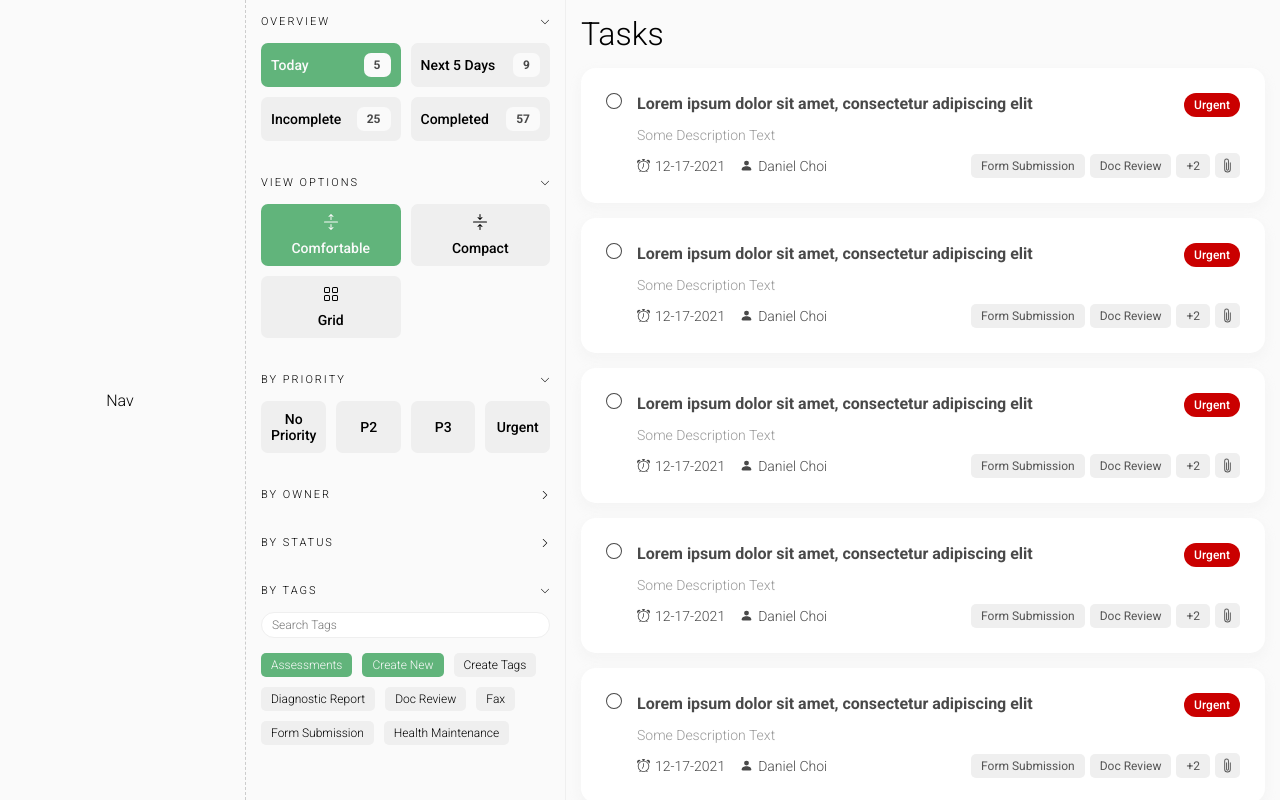
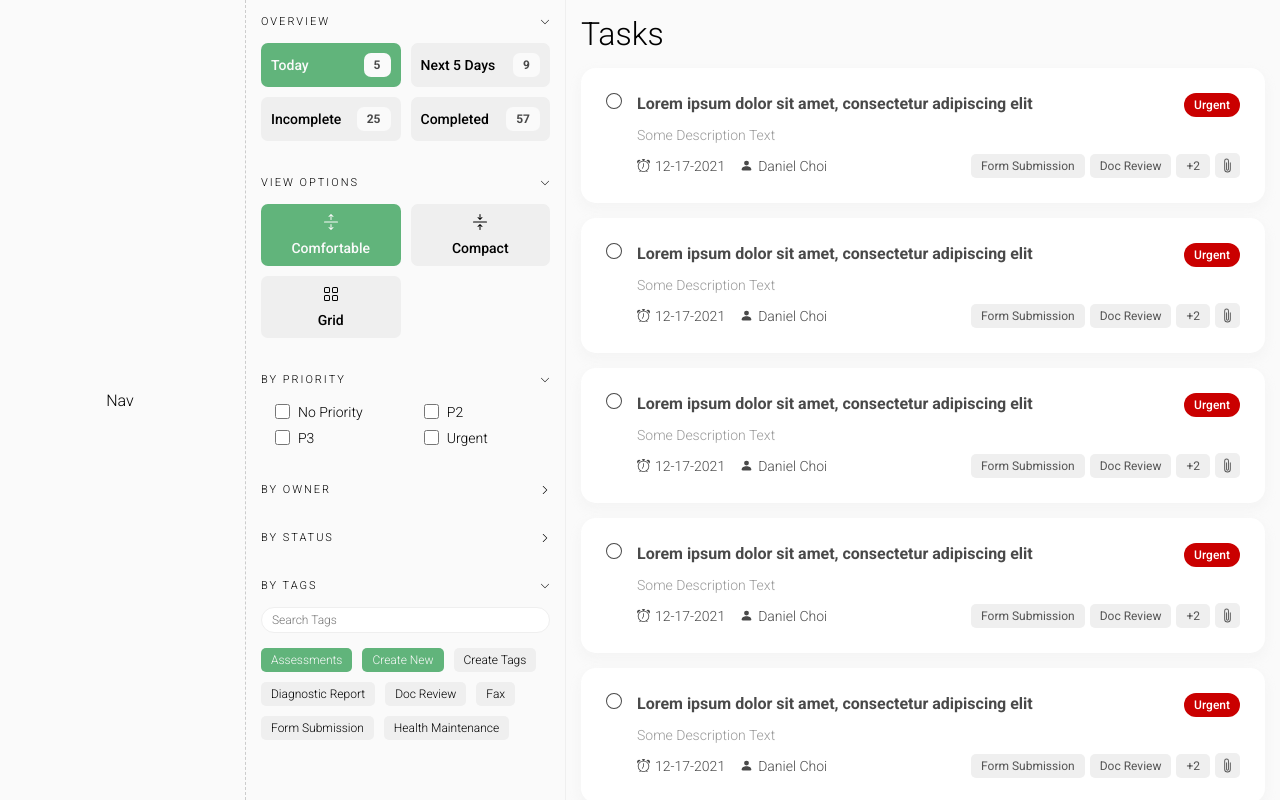
Before and after one commit to dchoi87/akute-health, a React (Create React App) app: page / in a window 1280 px wide. Built offline with nearby package versions, Linux system fonts and the light colour scheme.

Commit message:
Switch Button for Checkbox

```diff
--- a/src/components/tasks/Priority.js
+++ b/src/components/tasks/Priority.js
@@ -1,10 +1,22 @@
 const Priority = () => {
   return (
     <div className="tasks-priority">
-      <div className="tasks-priority__btn tasks__btn">No Priority</div>
-      <div className="tasks-priority__btn tasks__btn">P2</div>
-      <div className="tasks-priority__btn tasks__btn">P3</div>
-      <div className="tasks-priority__btn tasks__btn">Urgent</div>
+      <div className="tasks-priority__btn">
+        <input type="checkbox" />
+        <span>No Priority</span>
+      </div>
+      <div className="tasks-priority__btn">
+        <input type="checkbox" />
+        <span>P2</span>
+      </div>
+      <div className="tasks-priority__btn">
+        <input type="checkbox" />
+        <span>P3</span>
+      </div>
+      <div className="tasks-priority__btn">
+        <input type="checkbox" />
+        <span>Urgent</span>
+      </div>
     </div>
   )
 }
--- a/src/components/tasks/Tasks.css
+++ b/src/components/tasks/Tasks.css
@@ -120,19 +120,21 @@
 /* priority */
 .tasks-priority {
   display: grid;
-  grid-template-columns: repeat(4, 1fr);
-  gap: 10px;
+  grid-template-columns: repeat(2, auto);
+  gap: 5px;
+  padding: 0 10px;
 }
 .tasks-priority__btn {
   display: flex;
   align-items: center;
-  justify-content: center;
-  text-align: center;
   font-size: 14px;
-  font-weight: 500;
-  background: #efefef;
-  padding: 10px;
-  border-radius: 7px;
+}
+.tasks-priority__btn input {
+  width: 15px;
+  height: 15px;
+}
+.tasks-priority__btn span {
+  margin-left: 5px;
 }
 
 /* tags */
@@ -365,6 +367,9 @@
 .tasks-cards--compact .tasks-cards__content {
   gap: 5px;
 }
+.tasks-cards--compact .tasks-cards__item {
+  border-radius: 7px;
+}
 
 @media screen and (min-width: 640px) {
   .tasks-cards__item {
```
